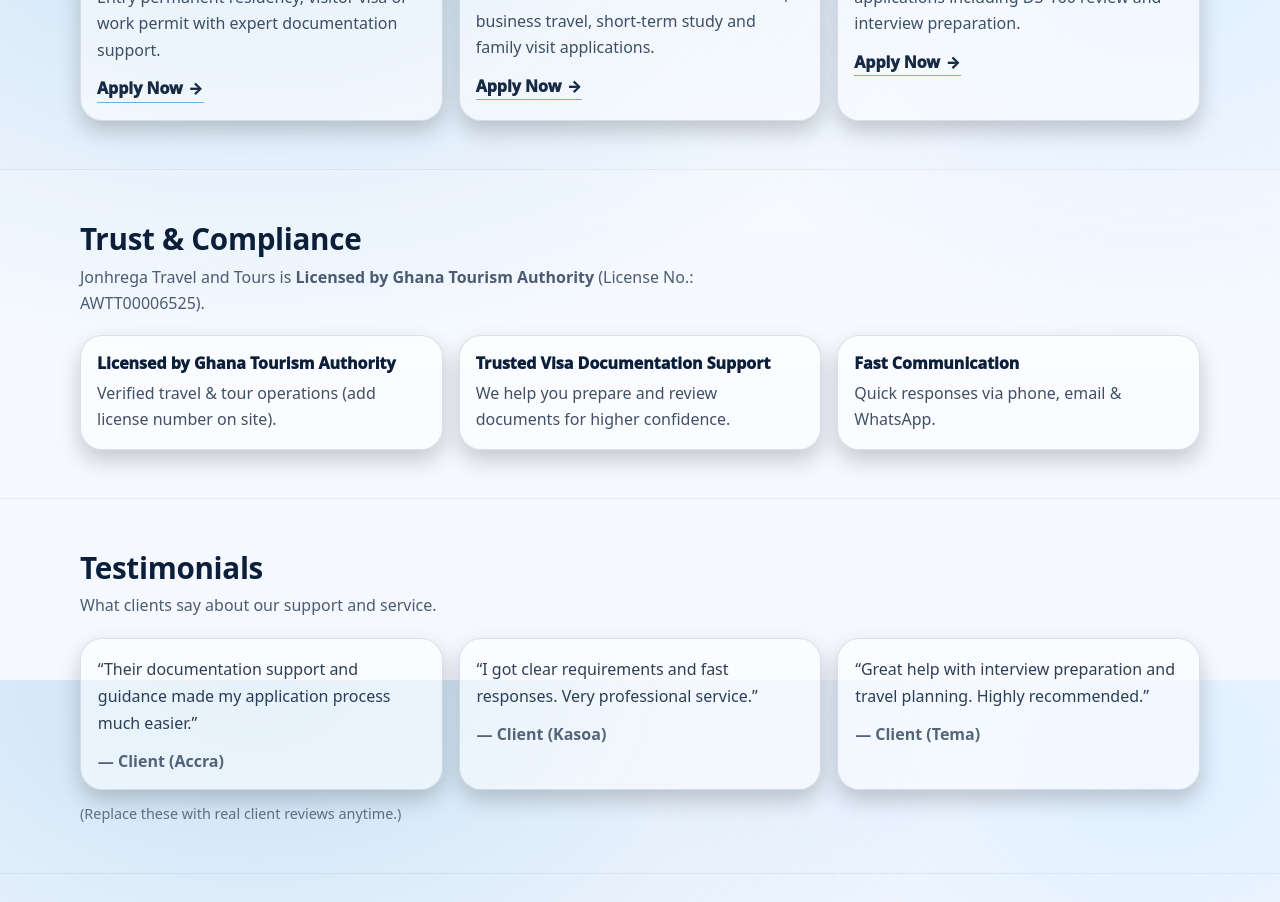
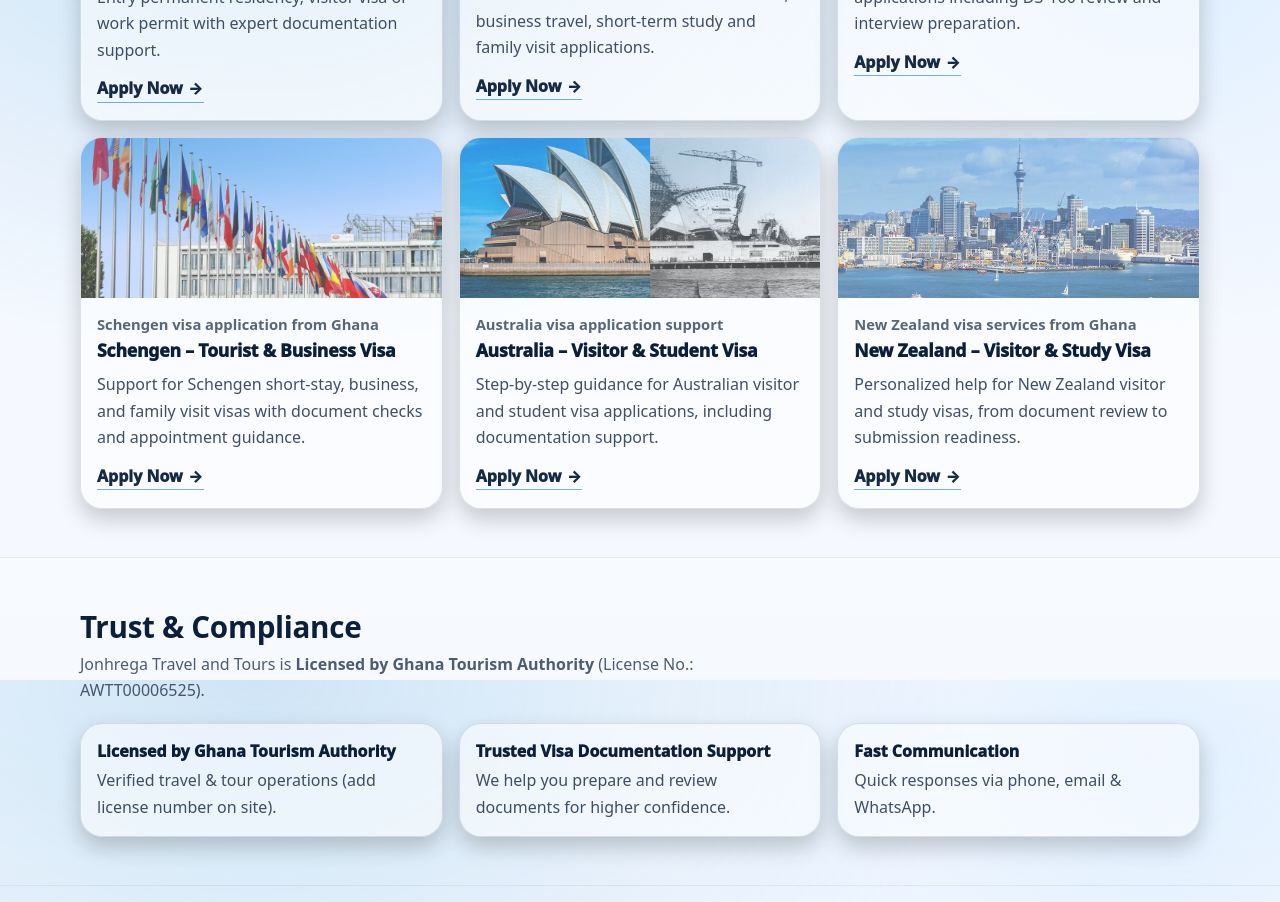
Before and after one commit to learngermanghana/jonhrega-travel-site, a React (Vite) app: page / in a window 1280 px wide. Shown: the part 920-1822 px from the top of the page. Built offline with nearby package versions, Linux system fonts and the light colour scheme.

Commit message:
Add new destination offers and expand hero image

```diff
--- a/src/components/HomeOffers.jsx
+++ b/src/components/HomeOffers.jsx
@@ -25,6 +25,30 @@
       "Guidance for US tourist and business visa applications including DS-160 review and interview preparation.",
     topic: "USA: B1/B2 Visitor Visa (DS-160 review + Interview prep)",
     image: "/images/usa.jpeg"
+  },
+  {
+    title: "Schengen – Tourist & Business Visa",
+    subtitle: "Schengen visa application from Ghana",
+    description:
+      "Support for Schengen short-stay, business, and family visit visas with document checks and appointment guidance.",
+    topic: "Schengen: Tourist visa, Business travel, or Family visit",
+    image: "/images/schengen.jpeg"
+  },
+  {
+    title: "Australia – Visitor & Student Visa",
+    subtitle: "Australia visa application support",
+    description:
+      "Step-by-step guidance for Australian visitor and student visa applications, including documentation support.",
+    topic: "Australia: Visitor visa or Student visa",
+    image: "/images/Australia.jpeg"
+  },
+  {
+    title: "New Zealand – Visitor & Study Visa",
+    subtitle: "New Zealand visa services from Ghana",
+    description:
+      "Personalized help for New Zealand visitor and study visas, from document review to submission readiness.",
+    topic: "New Zealand: Visitor visa or Study visa",
+    image: "/images/new%20zealand.jpeg"
   }
 ];
 
--- a/src/index.css
+++ b/src/index.css
@@ -134,7 +134,7 @@
   inset: 0;
   background:
     linear-gradient(90deg, rgba(245,249,255,.88) 0%, rgba(245,249,255,.62) 55%, rgba(245,249,255,.25) 100%),
-    url("/images/plane.jpeg") center/contain no-repeat;
+    url("/images/plane.jpeg") center/cover no-repeat;
   z-index: 0;
 }
 .hero__inner{
```
